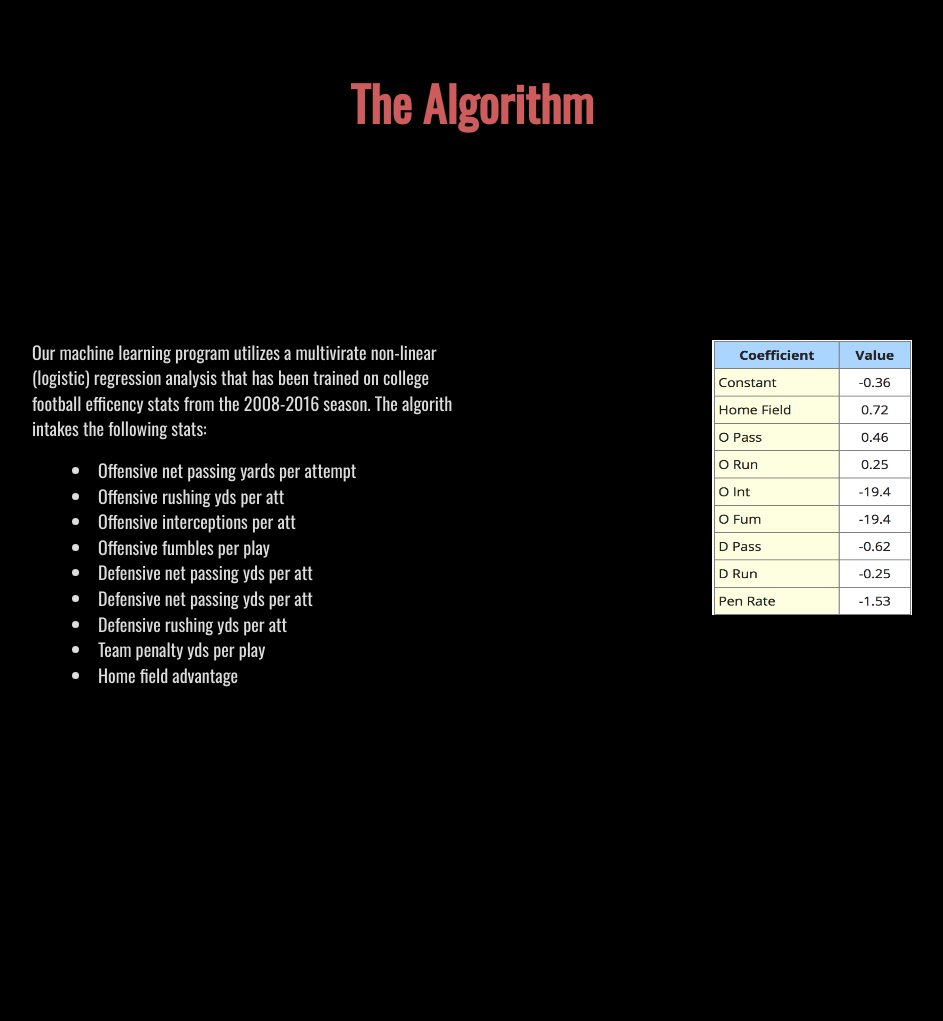
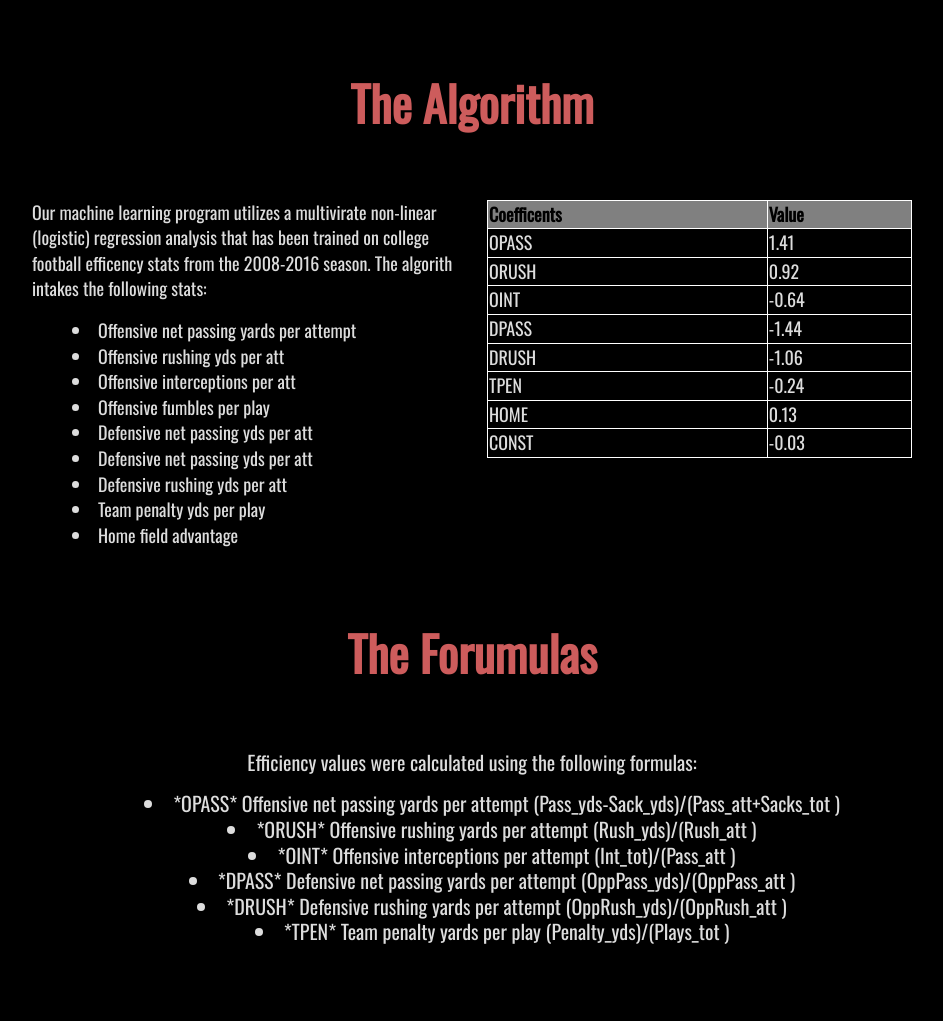
Before and after one commit to Roachns/Football_Forecasters, a Flask app: page /about/ in a window 1280 px wide. Shown: the part 322-1343 px from the top of the page, without its empty margins (168-1111 px from the left). Before the commit the page ends 1009 px from the top, so only its background shows below. Run offline with Flask 2, Linux system fonts and the light colour scheme; some libraries are stand-ins or nearby versions.

Commit message:
update html and css

```diff
--- a/static/css/style.css
+++ b/static/css/style.css
@@ -1,3 +1,4 @@
+
 body, html{
     height: 100%;
     margin: 0;
@@ -46,7 +47,7 @@
 }
 
 .container-algorithm{
-    padding: 0px 200px 200px 200px;
+    padding: 0px 200px 60px 200px;
     font-size: 18px;
 }
 .container-team{
@@ -66,6 +67,19 @@
 
 }
 
+table{
+    border: 1px white;
+}
+
+th{
+    background-color: #808080;
+    color:#000;
+}
+.container-formula{
+    padding: 60px 200px;
+    text-align: center;
+    font-size: 20px;
+}
 .container-what{
     padding: 5px 200px;
     text-align: center;
@@ -75,7 +89,7 @@
     list-style-position: inside;
 }
 .section-2{
-    padding: 70px 20px 200px 20px;
+    padding: 70px 20px 60px 20px;
 }
 .ptext{
     position: absolute;
@@ -118,6 +132,12 @@
     color:#20B2AA;
 }
 
+.h2-formula{
+    color: #cd5c5c;
+    font-weight: bold;
+    text-align: center;
+    font-size: 48px;
+}
 
 .navbar-brand {
     color: #ddd !important;
--- a/templates/about.html
+++ b/templates/about.html
@@ -59,11 +59,66 @@
                         <li>Home field advantage</li>
                 </ul>
               </div>
+              <div ></div>
               <div class="col-lg-6">
-                    <img src="{{url_for('static', filename='assets/co-table.png')}}" alt="Stu" width="200" height="275" align="right">
-
+                    <table style="width:100%" border="1">
+                      <tr>
+                        <th>Coefficents</th>
+                        <th>Value</th>
+                      </tr>
+                      <tr>
+                        <td>OPASS</td>
+                        <td>1.41</td>
+                      </tr>
+                      <tr>
+                        <td>ORUSH</td>
+                        <td>0.92</td>
+                      </tr>
+                      <tr>
+                        <td>OINT</td>
+                        <td>-0.64</td>
+                      </tr>
+                      <tr>
+                        <td>DPASS</td>
+                        <td>-1.44</td>
+                      </tr>
+                      <tr>
+                        <td>DRUSH</td>
+                        <td>-1.06</td>
+                      </tr>
+                      <tr>
+                        <td>TPEN</td>
+                        <td>-0.24</td>
+                      </tr>
+                      <tr>
+                        <td>HOME</td>
+                        <td>0.13</td>
+                      </tr>
+                      <tr>
+                        <td>CONST</td>
+                        <td>-0.03</td>
+                      </tr>
+                    </table>
               </div>
           </div>
+      </div>
+      <h2 class="h2-formula">The Forumulas</h2>
+      <div class ="container-formula">
+        <p>Efficiency values were calculated using the following formulas:</p>
+        <ul>
+          <li>*OPASS* Offensive net passing yards per attempt
+            (Pass_yds-Sack_yds)/(Pass_att+Sacks_tot )</li>
+          <li>*ORUSH* Offensive rushing yards per attempt
+            (Rush_yds)/(Rush_att ) </li>
+          <li>*OINT* Offensive interceptions per attempt
+            (Int_tot)/(Pass_att )</li>
+          <li>*DPASS* Defensive net passing yards per attempt
+            (OppPass_yds)/(OppPass_att )</li>
+          <li>*DRUSH* Defensive rushing yards per attempt
+            (OppRush_yds)/(OppRush_att )</li>
+          <li>*TPEN* Team penalty yards per play
+            (Penalty_yds)/(Plays_tot )</li>
+      </ul>
       </div>
 
 
```
